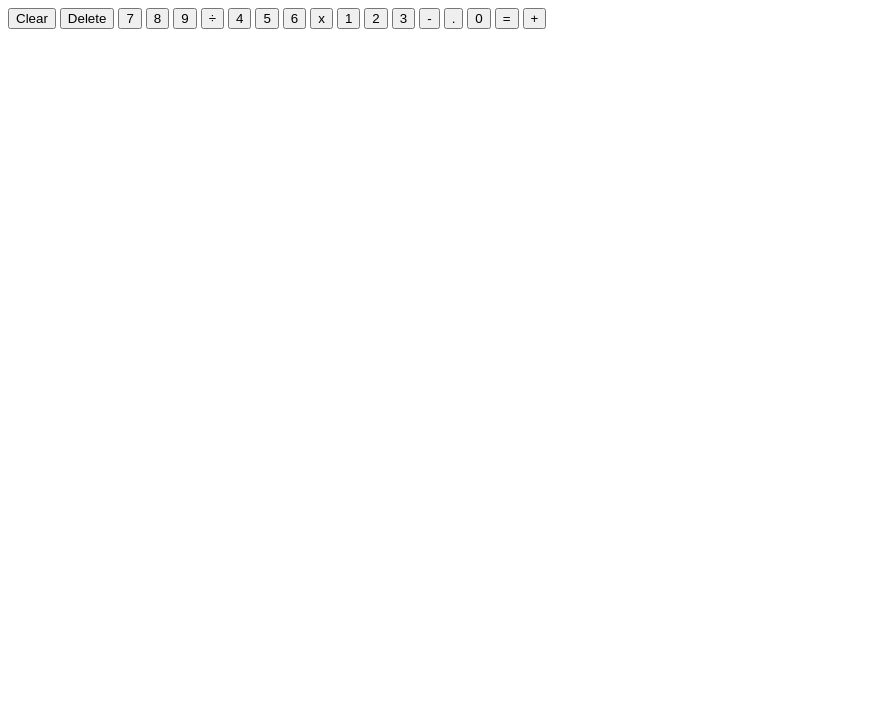
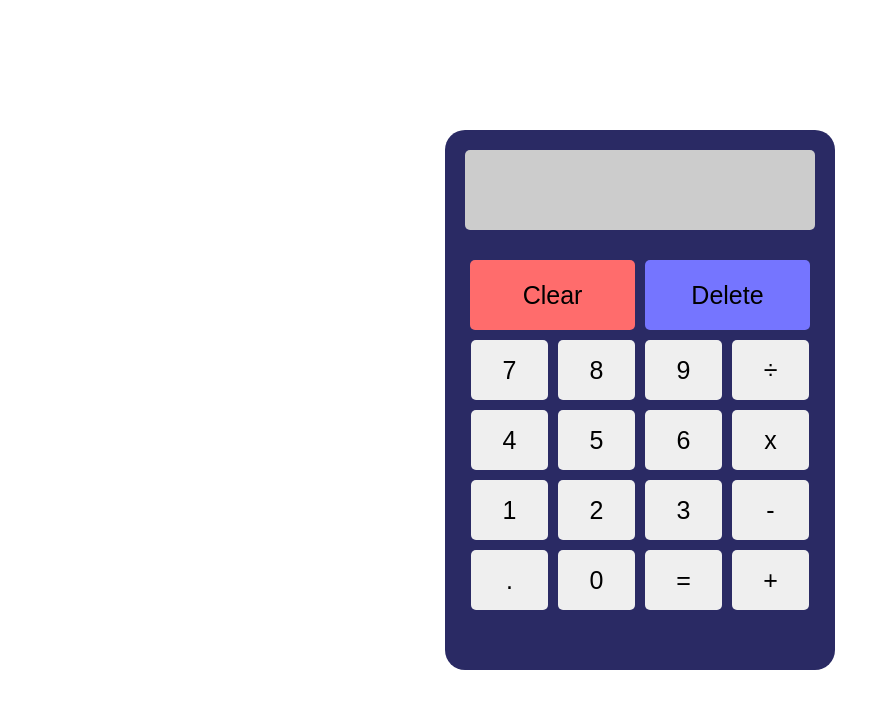
Before and after one commit to Joao-ar11/Calculator, a plain HTML site: page index.html in a window 1280 px wide. Shown: the whole page, without its empty margins (0-890 px from the left). Drawn offline with Linux system fonts and the light colour scheme.

Commit message:
Add styling

```diff
--- a/index.html
+++ b/index.html
@@ -14,22 +14,22 @@
         <div id="buttons">
             <button id="clear">Clear</button>
             <button id="delete">Delete</button>
-            <button id="button7">7</button>
-            <button id="button8">8</button>
-            <button id="button9">9</button>
-            <button id="button:">÷</button>
-            <button id="button4">4</button>
-            <button id="button5">5</button>
-            <button id="button6">6</button>
-            <button id="buttonx">x</button>
-            <button id="button1">1</button>
-            <button id="button2">2</button>
-            <button id="button3">3</button>
-            <button id="button-">-</button>
-            <button id="button.">.</button>
-            <button id="button0">0</button>
-            <button id="buttonEquals">=</button>
-            <button id="buttonPlus">+</button>
+            <button id="button7" class="input">7</button>
+            <button id="button8" class="input">8</button>
+            <button id="button9" class="input">9</button>
+            <button id="button:" class="input">÷</button>
+            <button id="button4" class="input">4</button>
+            <button id="button5" class="input">5</button>
+            <button id="button6" class="input">6</button>
+            <button id="buttonx" class="input">x</button>
+            <button id="button1" class="input">1</button>
+            <button id="button2" class="input">2</button>
+            <button id="button3" class="input">3</button>
+            <button id="button-" class="input">-</button>
+            <button id="button." class="input">.</button>
+            <button id="button0" class="input">0</button>
+            <button id="buttonEquals" class="input">=</button>
+            <button id="buttonPlus" class="input">+</button>
         </div>
     </div>
 </body>
--- a/style.css
+++ b/style.css
@@ -0,0 +1,60 @@
+html {
+    height: 100%;
+    width: 100%;
+    display: flex;
+    justify-content: center;
+    align-items: center;
+}
+
+button {
+    border: 0px;
+    border-radius: 5px;
+    font-size: 25px;
+    flex: none;
+}
+
+.input {
+    height: 60px;
+    width: 77px;
+}
+
+#clear, #delete {
+    height: 70px;
+    width: 165px;
+}
+
+#calculator {
+    height: 500px;
+    width: 350px;
+    margin: auto;
+    padding: 20px;
+    border-radius: 20px;
+    background-color: #2a2a64;
+}
+
+#display {
+    height: 60px;
+    width: 330px;
+    padding: 10px;
+    margin-bottom: 30px;
+    border-radius: 5px;
+    background-color: #cccccc;
+    font-size: 25px;
+    font-family: 'Courier New', Courier, monospace;
+    text-align: end;
+}
+
+#buttons {
+    display: flex;
+    flex-wrap: wrap;
+    justify-content: center;
+    gap: 10px;
+}
+
+#clear {
+    background-color: #ff6c6c
+}
+
+#delete {
+    background-color: #7575ff
+}
```
